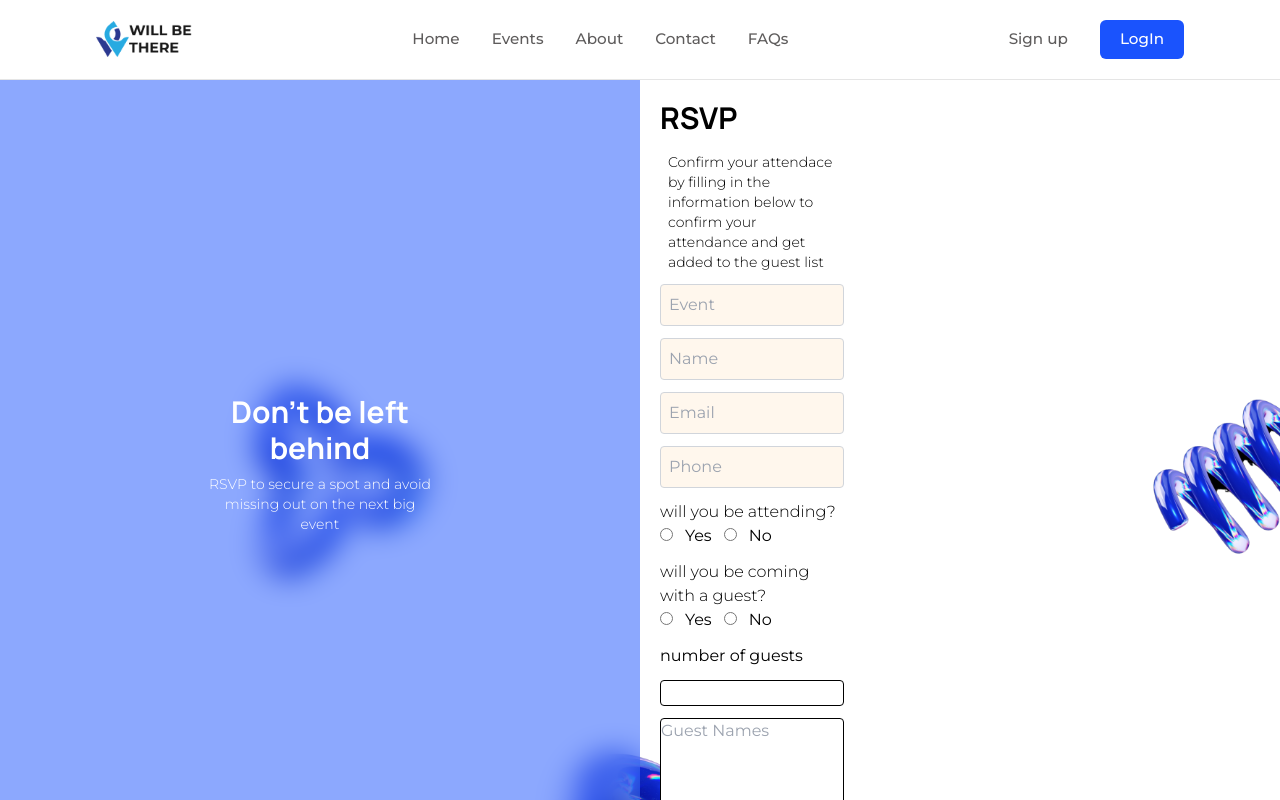
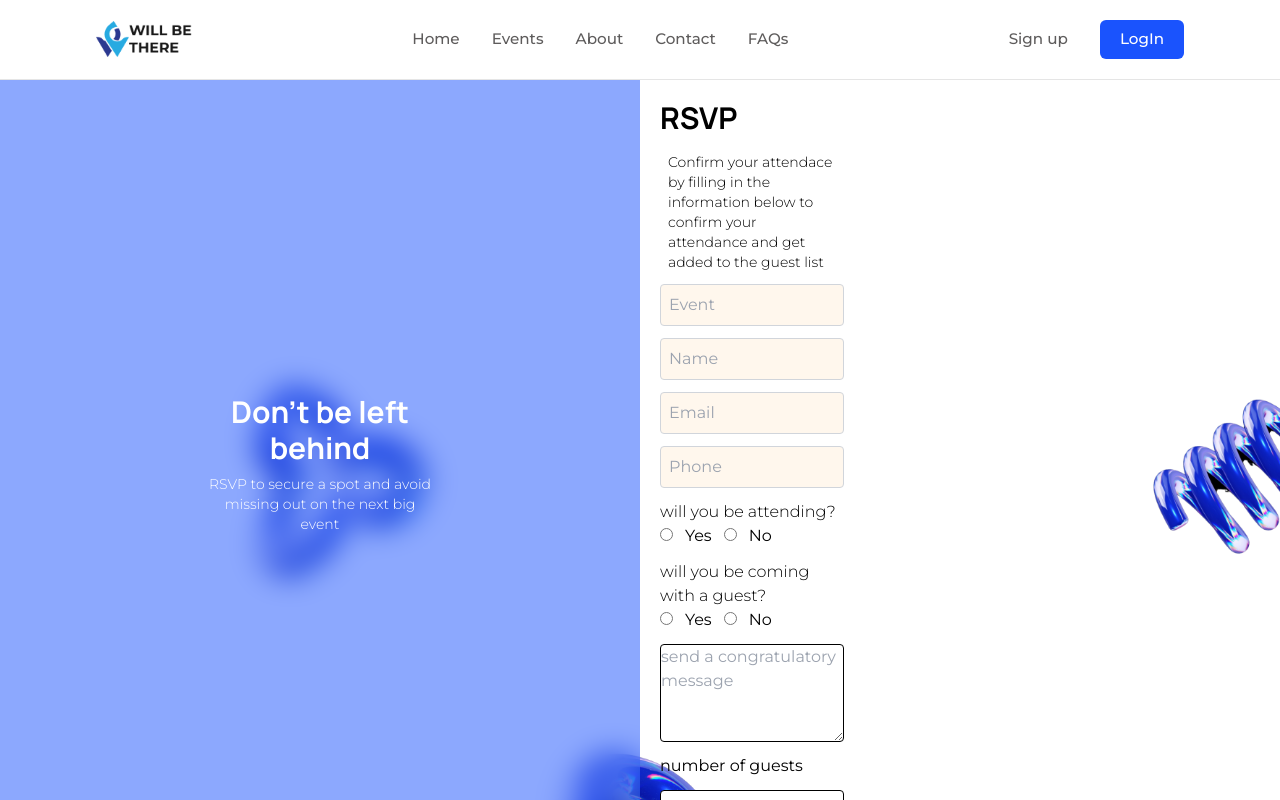
Before and after one commit to WILL-BE-THERE/WILL-BE-THERE, a React (Vite) app in the folder Frontend-React/: page /rsvp in a window 1280 px wide. Shown: the top 800 px of the page. Built offline with nearby package versions, Linux system fonts and the light colour scheme.

Commit message:
this is the rsvp form page (#12)
Co-authored-by: Mahmud Enesi Abdulazeez <abdulazeezm578@gmail.com>

```diff
--- a/Frontend-React/src/pages/Rsvp.tsx
+++ b/Frontend-React/src/pages/Rsvp.tsx
@@ -58,6 +58,7 @@ const Rsvp = () => {
                             <input type="radio" name="guest" id="no" value="no" className="mr-3"/>
                             <label htmlFor="no">No</label>
                         </div>
+                        <textarea placeholder="send a congratulatory message" rows={4} cols={50} className="border border-black rounded"></textarea>
                         <label htmlFor="quantity" className="font">number of guests</label>
                         <input type="number" id="quantity" name="quantity" min={0} max={100} step={1} className="border border-black rounded" />
                         <textarea placeholder="Guest Names" rows={4} cols={50} className="border border-black rounded"></textarea>
```
